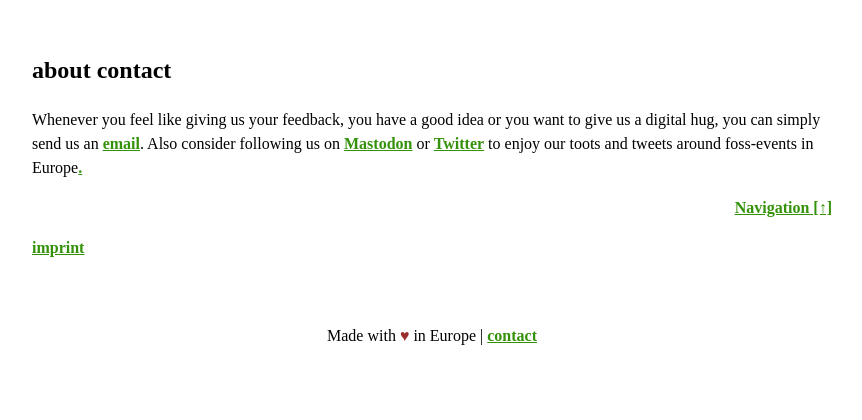
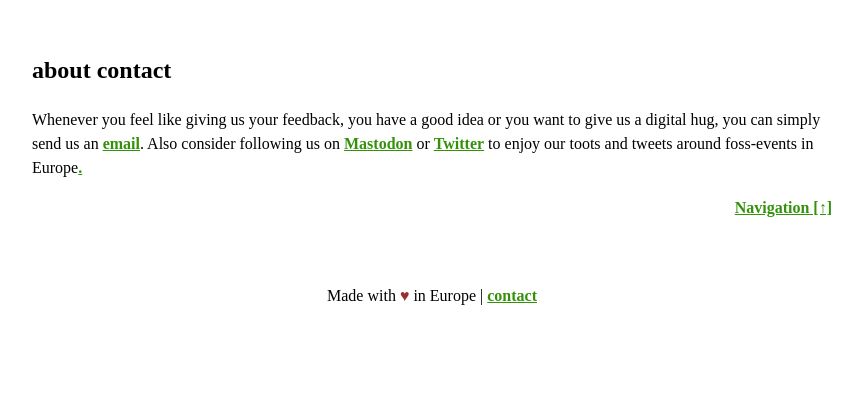
Before and after one commit to foss-events/website, a Python web app: template src/templates/index.html in a window 1280 px wide. Shown: the part 2916-3336 px from the top of the page, without its empty margins (208-1070 px from the left). After the commit the page ends 3221 px from the top, so only its background shows below. Run offline with Jinja, Linux system fonts and the light colour scheme; the template is opened without the code that fills it, so the values that code supplies are empty.

Commit message:
Remove non existing imprint link

```diff
--- a/src/templates/index.html
+++ b/src/templates/index.html
@@ -234,8 +234,6 @@
 
 <p style="text-align: right;"><a href="#top">Navigation [&uarr;]</a></p>
 
-<p><a href="/imprint.png">imprint</a></p>
-
 {% include 'partials/footer.html' %}
 
 </body>
```
